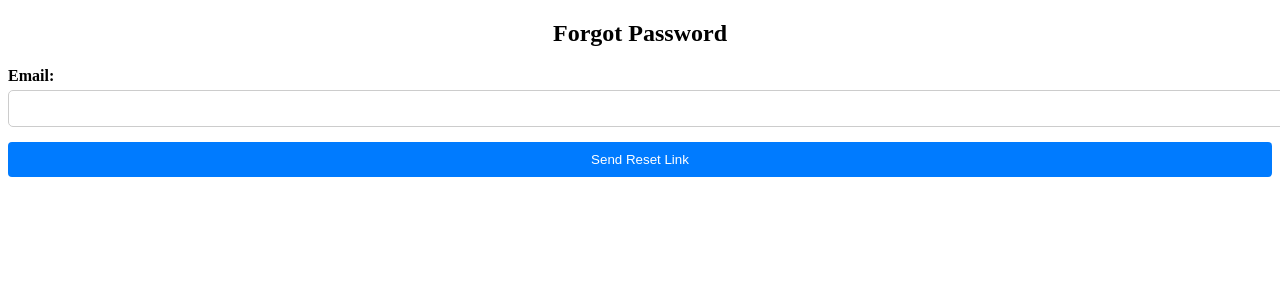
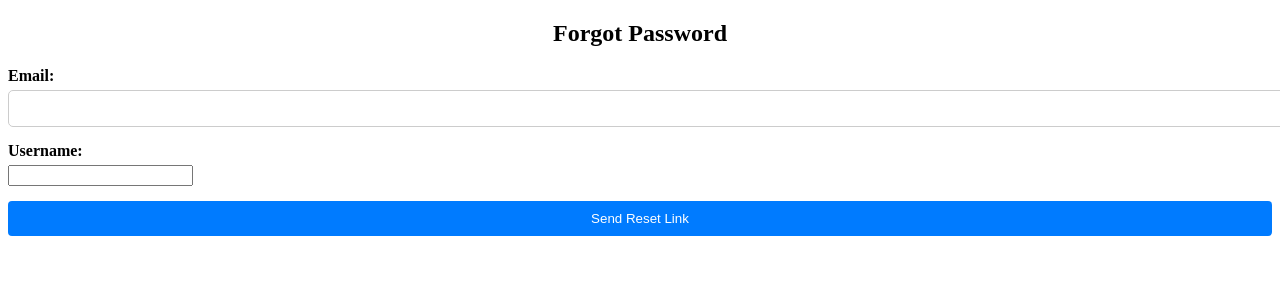
Before and after one commit to Faith-chepkemboi/WEB_APPLICATION, a React (Create React App) app in the folder frontend/: page /forgotPassword in a window 1280 px wide. Shown: the top 300 px of the page. Built offline with nearby package versions, Linux system fonts and the light colour scheme.

Commit message:
ADDED USERNAME TO FORGOT PASSWORD

```diff
--- a/frontend/src/App.js
+++ b/frontend/src/App.js
@@ -21,7 +21,7 @@ const App = () => {
                 <Route path="/register" component={RegisterForm} />
                 <Route path="/changePassword" component={ChangePasswordForm} />
                 <Route path="/forgotPassword" component={ForgotPassword} />
-                <Route path="/reset_password" component={ResetPassword} />
+                <Route path="/reset-password" component={ResetPassword} />
                 <Route path="/updateProfile" component={UpdateProfile} />
                 <Route path="/logout" component={Logout} />
 
--- a/frontend/src/components/ForgotPassword.js
+++ b/frontend/src/components/ForgotPassword.js
@@ -3,17 +3,23 @@ import axios from 'axios';
 
 const ForgotPassword = () => {
     const [email, setEmail] = useState('');
+    const [username, setUsername] = useState('');
     const [message, setMessage] = useState('');
     const [error, setError] = useState('');
 
     const handleChange = (e) => {
-        setEmail(e.target.value);
+        const { name, value } = e.target;
+        if (name === 'email') {
+            setEmail(value);
+        } else if (name === 'username') {
+            setUsername(value);
+        }
     };
 
     const handleSubmit = async (e) => {
         e.preventDefault();
         try {
-            const response = await axios.post('http://localhost:8000/core/api/forgot-password/', { email });
+            const response = await axios.post('http://localhost:8000/core/api/forgot-password/', { email, username });
             setMessage('Password reset link has been sent to your email.');
             setError('');
         } catch (error) {
@@ -37,6 +43,16 @@ const ForgotPassword = () => {
                         onChange={handleChange}
                     />
                 </div>
+                <div className="form-group">
+                    <label htmlFor="username">Username:</label>
+                    <input
+                        type="text"
+                        id="username"
+                        name="username"
+                        value={username}
+                        onChange={handleChange}
+                    />
+                </div>
                 <button type="submit" className="btn">Send Reset Link</button>
             </form>
             {message && <div className="success-message">{message}</div>}
```
Also changed, not shown: 1 other file (tests, documents, lock files or other folders).
